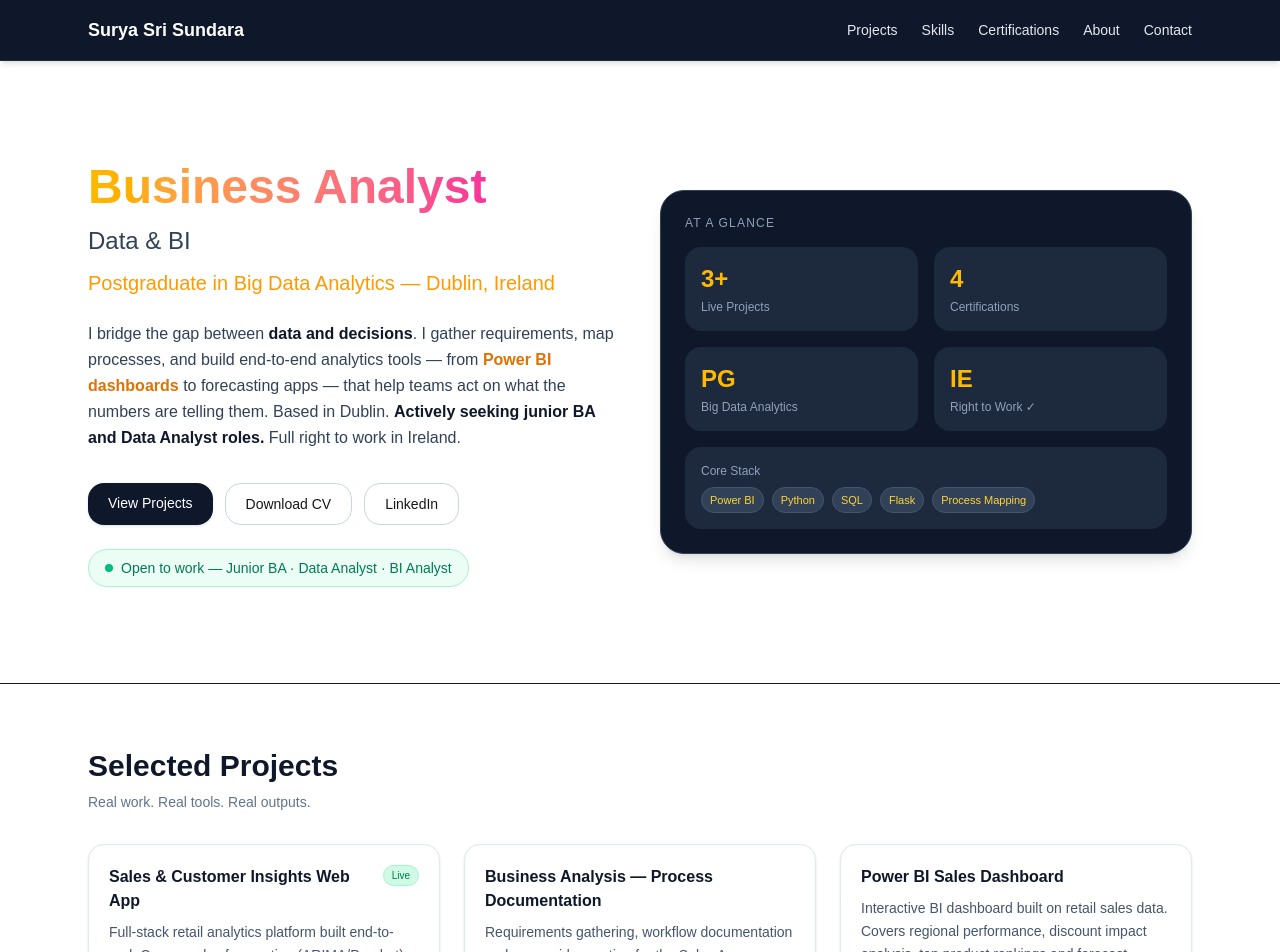
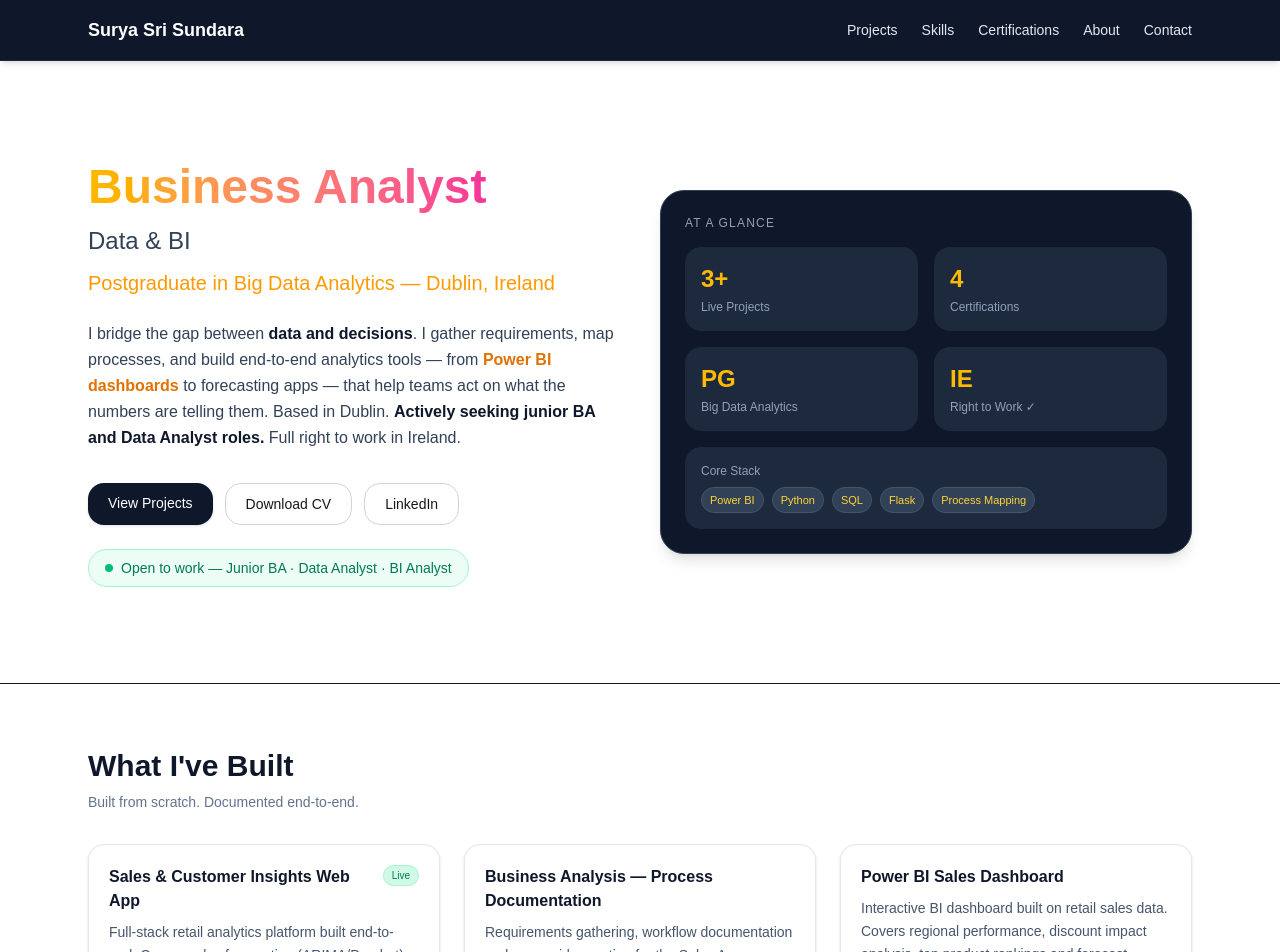
Before and after one commit to SuryaSri549/surya_portfolio, a Next.js app: page / in a window 1280 px wide. Shown: the top 952 px of the page. Built offline with nearby package versions, Linux system fonts and the light colour scheme.

Commit message:
Update project section headings and descriptions

```diff
--- a/app/page.tsx
+++ b/app/page.tsx
@@ -229,8 +229,8 @@ export default function Home() {
       {/* Projects */}
       <section id="projects" className="bg-white border-t">
         <div className="max-w-6xl mx-auto px-6 py-16">
-          <h2 className="text-3xl font-semibold text-slate-900">Selected Projects</h2>
-          <p className="text-slate-500 mt-2 text-sm">Real work. Real tools. Real outputs.</p>
+          <h2 className="text-3xl font-semibold text-slate-900">What I've Built</h2>
+          <p className="text-slate-500 mt-2 text-sm">Built from scratch. Documented end-to-end.</p>
           <div className="grid md:grid-cols-3 gap-6 mt-8">
             {projects.map((p) => (
               <a
```
